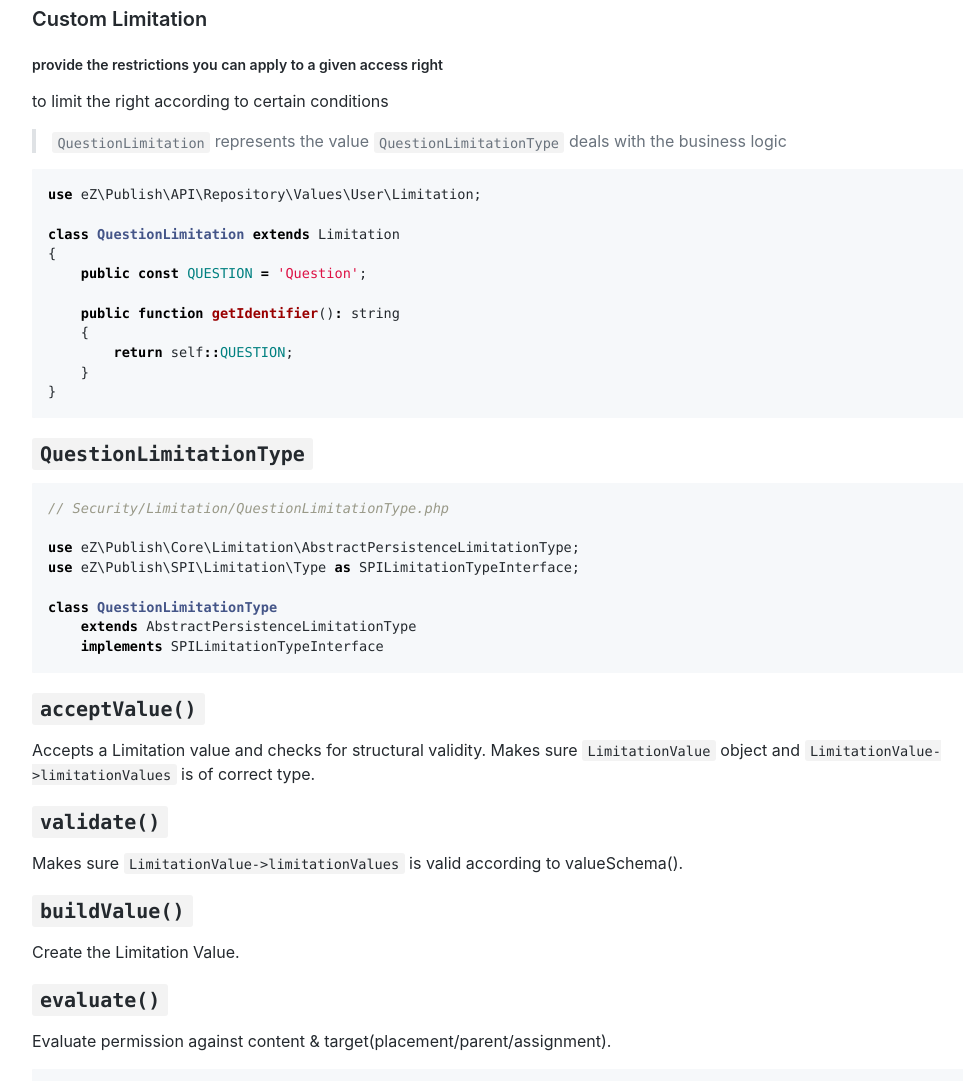
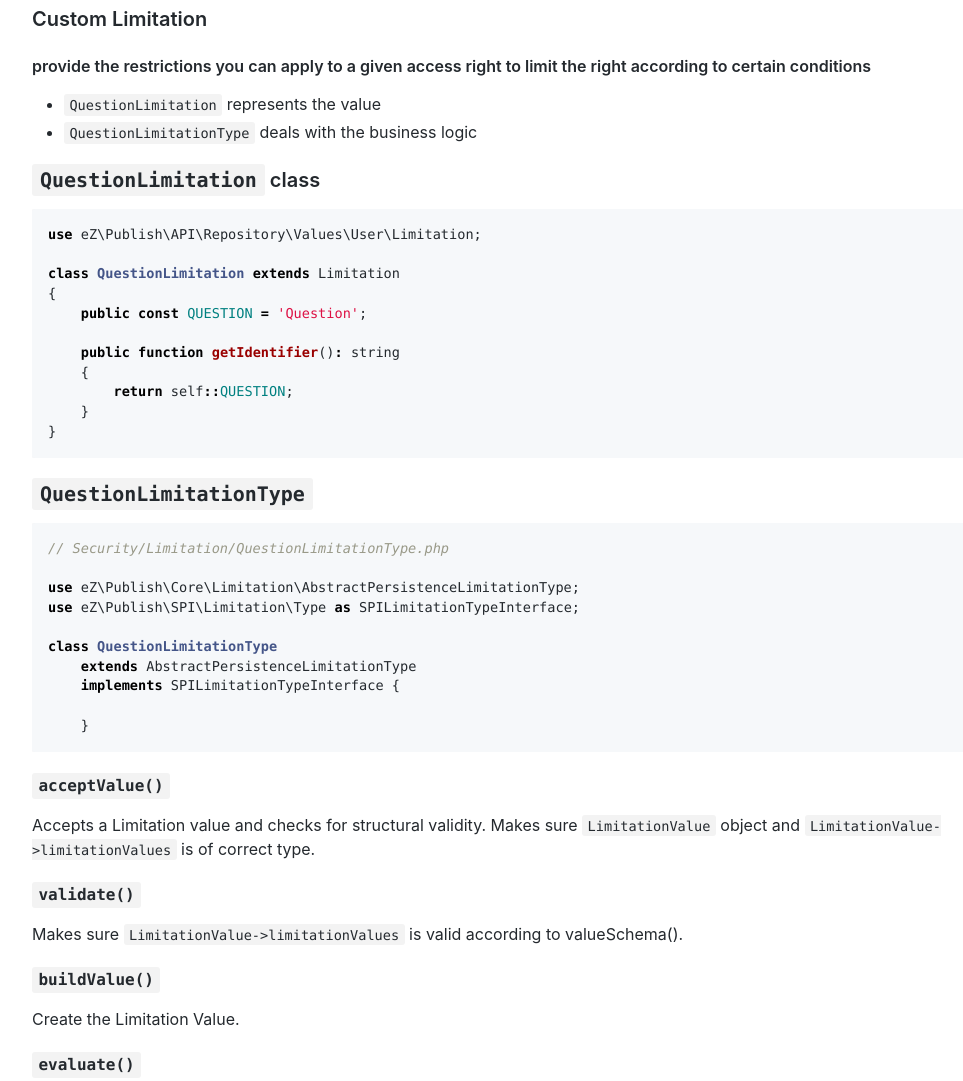
Before and after one commit to mikadamczyk/mikadamczyk.github.io, a website: page presentations/extending-ez-platform-ui/slides/permissions.html in a window 1280 px wide. Shown: the part 1440-2521 px from the top of the page, without its empty margins (118-1081 px from the left). Drawn offline with Linux system fonts and the light colour scheme; a script that the page names is missing.

Commit message:
small fixes

```diff
--- a/presentations/extending-ez-platform-ui/slides/permissions.html
+++ b/presentations/extending-ez-platform-ui/slides/permissions.html
@@ -17,7 +17,7 @@
 {"url":"http://localhost:4000/presentations/extending-ez-platform-ui/slides/permissions.html","headline":"Custom permissions","@type":"WebPage","@context":"http://schema.org"}</script>
 <!-- End Jekyll SEO tag -->
 
-    <link rel="stylesheet" href="/assets/css/style.css?v=89b9c39cc2d66050cc93eb512e9e3e7d274bb676">
+    <link rel="stylesheet" href="/assets/css/style.css?v=23515141742b27efdfdcc07d9d4d9d77ce4780c2">
   </head>
   <body>
     <div class="container-lg px-3 my-5 markdown-body">
@@ -83,12 +83,13 @@
 </code></pre></div></div>
 
 <h3 id="custom-limitation">Custom Limitation</h3>
-<h5 id="provide-the-restrictions-you-can-apply-to-a-given-access-right">provide the restrictions you can apply to a given access right</h5>
-<p>to limit the right according to certain conditions</p>
-<blockquote>
-  <p><code class="highlighter-rouge">QuestionLimitation</code> represents the value
-<code class="highlighter-rouge">QuestionLimitationType</code> deals with the business logic</p>
-</blockquote>
+<h4 id="provide-the-restrictions-you-can-apply-to-a-given-access-right-to-limit-the-right-according-to-certain-conditions">provide the restrictions you can apply to a given access right to limit the right according to certain conditions</h4>
+<ul>
+  <li><code class="highlighter-rouge">QuestionLimitation</code> represents the value</li>
+  <li><code class="highlighter-rouge">QuestionLimitationType</code> deals with the business logic</li>
+</ul>
+
+<h3 id="questionlimitation-class"><code class="highlighter-rouge">QuestionLimitation</code> class</h3>
 
 <div class="language-php highlighter-rouge"><div class="highlight"><pre class="highlight"><code><span class="k">use</span> <span class="nx">eZ\Publish\API\Repository\Values\User\Limitation</span><span class="p">;</span>
 
@@ -111,20 +112,22 @@
 
 <span class="k">class</span> <span class="nc">QuestionLimitationType</span>
     <span class="k">extends</span> <span class="nx">AbstractPersistenceLimitationType</span>
-    <span class="k">implements</span> <span class="nx">SPILimitationTypeInterface</span>
+    <span class="k">implements</span> <span class="nx">SPILimitationTypeInterface</span> <span class="p">{</span>
+
+    <span class="p">}</span>
 </code></pre></div></div>
 
-<h3 id="acceptvalue"><code class="highlighter-rouge">acceptValue()</code></h3>
+<h4 id="acceptvalue"><code class="highlighter-rouge">acceptValue()</code></h4>
 <p>Accepts a Limitation value and checks for structural validity. Makes sure
 <code class="highlighter-rouge">LimitationValue</code> object and <code class="highlighter-rouge">LimitationValue-&gt;limitationValues</code> is of correct type.</p>
 
-<h3 id="validate"><code class="highlighter-rouge">validate()</code></h3>
+<h4 id="validate"><code class="highlighter-rouge">validate()</code></h4>
 <p>Makes sure <code class="highlighter-rouge">LimitationValue-&gt;limitationValues</code> is valid according to valueSchema().</p>
 
-<h3 id="buildvalue"><code class="highlighter-rouge">buildValue()</code></h3>
+<h4 id="buildvalue"><code class="highlighter-rouge">buildValue()</code></h4>
 <p>Create the Limitation Value.</p>
 
-<h3 id="evaluate"><code class="highlighter-rouge">evaluate()</code></h3>
+<h4 id="evaluate"><code class="highlighter-rouge">evaluate()</code></h4>
 <p>Evaluate permission against content &amp; target(placement/parent/assignment).</p>
 
 <div class="language-php highlighter-rouge"><div class="highlight"><pre class="highlight"><code><span class="k">public</span> <span class="k">function</span> <span class="nf">evaluate</span><span class="p">(</span>
```
Also changed, not shown: presentations/extending-ez-platform-ui/css/theme/index.html (+1 -1 lines), presentations/extending-ez-platform-ui/plugin/markdown/example.html (+1 -1 lines), presentations/extending-ez-platform-ui/slides/agenda.html (+1 -1 lines), presentations/extending-ez-platform-ui/slides/data-visualization.html (+1 -1 lines), presentations/extending-ez-platform-ui/slides/extending-dashboard.html (+1 -1 lines), presentations/extending-ez-platform-ui/slides/field-type-backoffice.html (+1 -1 lines), presentations/extending-ez-platform-ui/slides/field-type-site.html (+2 -2 lines), presentations/extending-ez-platform-ui/slides/field-type-site.md (+1 -1 lines), presentations/extending-ez-platform-ui/slides/menu.html (+1 -1 lines), presentations/extending-ez-platform-ui/slides/notifications.html (+1 -1 lines), presentations/extending-ez-platform-ui/slides/permissions.md (+13 -9 lines), presentations/extending-ez-platform-ui/slides/slides-qr-link.html (+1 -1 lines).
